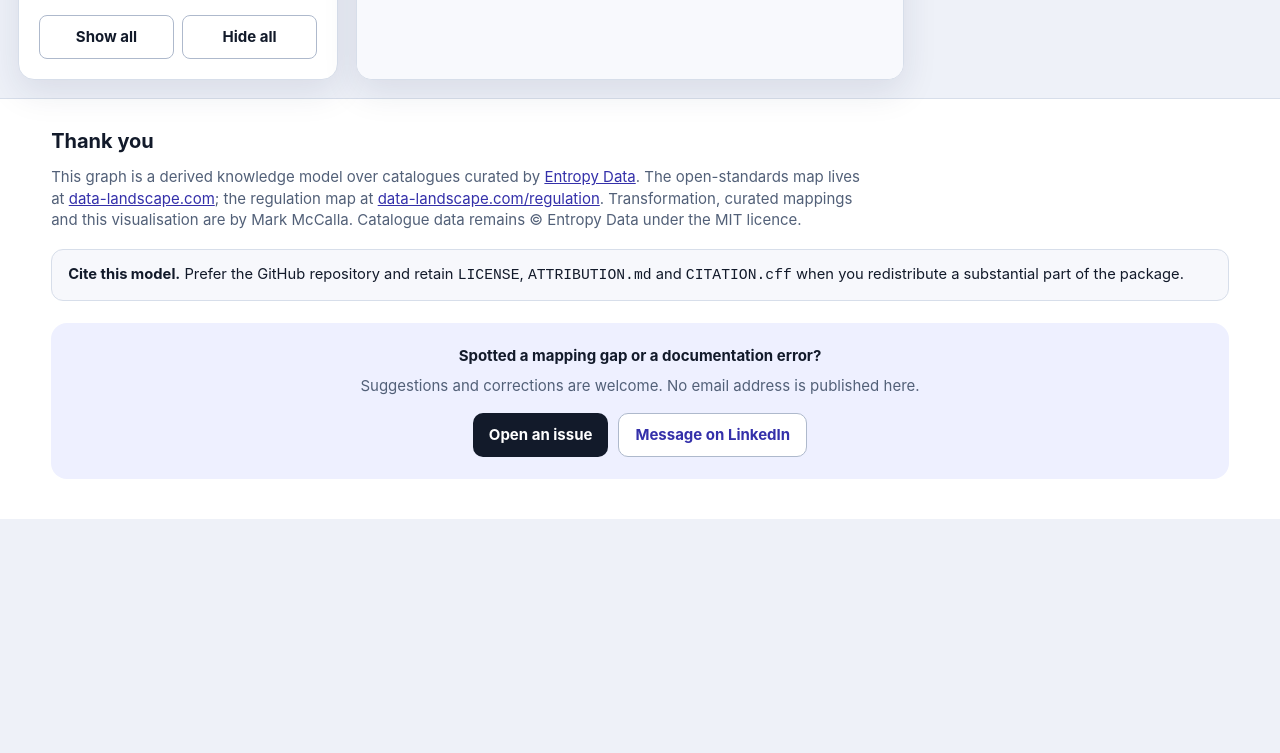
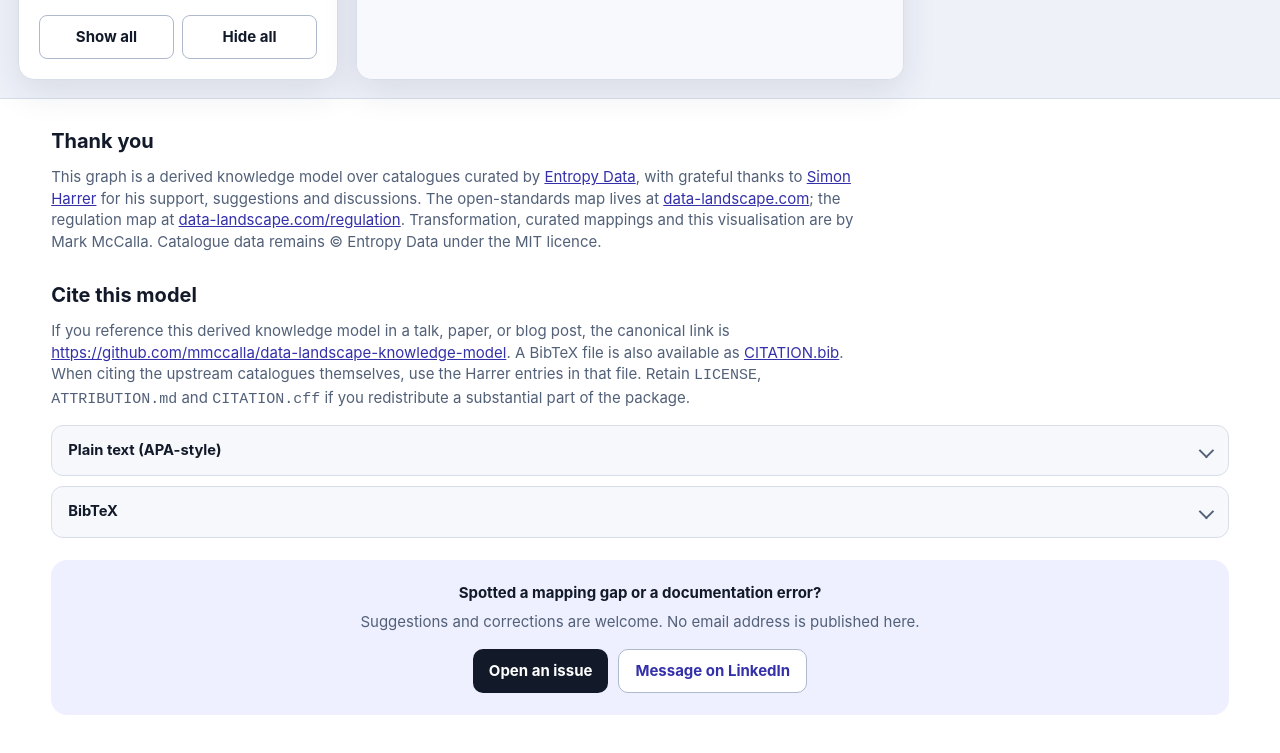
Before and after one commit to mmccalla/data-landscape-knowledge-model, a website: page graph.html in a window 1280 px wide. Shown: the part 2302-3055 px from the top of the page. Before the commit the page ends 2821 px from the top, so only its background shows below. Drawn offline with Linux system fonts and the light colour scheme; animation ran at ten frames a second.

Commit message:
Release 1.0.14 — Citations (#22)
Release 1.0.14 — cite this model footer and Simon thanks.

Add APA/BibTeX concertinas, thank Simon Harrer, ship citation files on Pages, and stretch cite/CTA across the footer.

```diff
--- a/graph.html
+++ b/graph.html
@@ -53,23 +53,59 @@
       border-top: 1px solid var(--line);
     }
     .page-footer h2 { margin: 0 0 10px; font-size: 1.25rem; }
-    .page-footer p { margin: 0 0 12px; max-width: 820px; color: var(--muted); }
+    .page-footer > p { margin: 0 0 12px; max-width: 820px; color: var(--muted); }
     .page-footer a { color: #3430aa; }
-    .cite-box {
-      margin: 18px 0 0;
-      padding: 14px 16px;
+    .cite-section { margin: 28px 0 0; }
+    .cite-section > h2 { margin: 0 0 10px; font-size: 1.25rem; }
+    .cite-section > p { margin: 0 0 14px; max-width: 820px; color: var(--muted); }
+    .cite-panel {
+      margin: 0 0 10px;
       border: 1px solid var(--line);
       border-radius: 12px;
       background: var(--panel);
       color: var(--ink);
       font-size: .92rem;
+      overflow: hidden;
     }
+    .cite-panel summary {
+      cursor: pointer;
+      list-style: none;
+      padding: 14px 16px;
+      font-weight: 700;
+      display: flex;
+      align-items: center;
+      justify-content: space-between;
+      gap: 12px;
+    }
+    .cite-panel summary::-webkit-details-marker { display: none; }
+    .cite-panel summary::after {
+      content: "";
+      width: 0.55rem;
+      height: 0.55rem;
+      border-right: 2px solid var(--muted);
+      border-bottom: 2px solid var(--muted);
+      transform: rotate(45deg);
+      transition: transform .15s ease;
+      flex: 0 0 auto;
+    }
+    .cite-panel[open] summary::after { transform: rotate(-135deg); }
+    .cite-panel .cite-body {
+      margin: 0;
+      padding: 0 16px 16px;
+      overflow-x: auto;
+      font-family: ui-monospace, SFMono-Regular, Menlo, Consolas, monospace;
+      font-size: .86rem;
+      line-height: 1.45;
+      white-space: pre-wrap;
+    }
+    .cite-download { margin: 8px 0 0; font-size: .92rem; }
     .cta-box {
       margin-top: 22px;
       padding: 22px 18px;
       border-radius: 16px;
       background: #eef0ff;
       text-align: center;
+      width: 100%;
     }
     .cta-box p { margin: 0 auto 8px; max-width: 560px; color: var(--ink); }
     .cta-box .cta-lede { color: var(--muted); margin-bottom: 16px; }
@@ -295,10 +331,27 @@
 
   <footer class="page-footer">
     <h2>Thank you</h2>
-    <p>This graph is a derived knowledge model over catalogues curated by <a href="https://www.entropy-data.com/" rel="noopener">Entropy Data</a>. The open-standards map lives at <a href="https://www.data-landscape.com/" rel="noopener">data-landscape.com</a>; the regulation map at <a href="https://www.data-landscape.com/regulation.html" rel="noopener">data-landscape.com/regulation</a>. Transformation, curated mappings and this visualisation are by Mark McCalla. Catalogue data remains © Entropy Data under the MIT licence.</p>
-    <div class="cite-box">
-      <strong>Cite this model.</strong> Prefer the GitHub repository and retain <code>LICENSE</code>, <code>ATTRIBUTION.md</code> and <code>CITATION.cff</code> when you redistribute a substantial part of the package.
-    </div>
+    <p>This graph is a derived knowledge model over catalogues curated by <a href="https://www.entropy-data.com/" rel="noopener">Entropy Data</a>, with grateful thanks to <a href="https://www.data-landscape.com/" rel="noopener">Simon Harrer</a> for his support, suggestions and discussions. The open-standards map lives at <a href="https://www.data-landscape.com/" rel="noopener">data-landscape.com</a>; the regulation map at <a href="https://www.data-landscape.com/regulation.html" rel="noopener">data-landscape.com/regulation</a>. Transformation, curated mappings and this visualisation are by Mark McCalla. Catalogue data remains © Entropy Data under the MIT licence.</p>
+    <section class="cite-section" aria-labelledby="cite-heading">
+      <h2 id="cite-heading">Cite this model</h2>
+      <p>If you reference this derived knowledge model in a talk, paper, or blog post, the canonical link is <a href="https://github.com/mmccalla/data-landscape-knowledge-model" rel="noopener">https://github.com/mmccalla/data-landscape-knowledge-model</a>. A BibTeX file is also available as <a href="CITATION.bib" rel="noopener">CITATION.bib</a>. When citing the upstream catalogues themselves, use the Harrer entries in that file. Retain <code>LICENSE</code>, <code>ATTRIBUTION.md</code> and <code>CITATION.cff</code> if you redistribute a substantial part of the package.</p>
+      <details class="cite-panel">
+        <summary>Plain text (APA-style)</summary>
+        <pre class="cite-body">McCalla, M. (2026). <em>Data Landscape knowledge model</em>. https://github.com/mmccalla/data-landscape-knowledge-model/</pre>
+      </details>
+      <details class="cite-panel">
+        <summary>BibTeX</summary>
+        <pre class="cite-body">@misc{mccalla2026datalandscapeknowledgemodel,
+  author       = {McCalla, Mark},
+  title        = {Data Landscape knowledge model},
+  year         = {2026},
+  month        = aug,
+  howpublished = {\url{https://github.com/mmccalla/data-landscape-knowledge-model}},
+  note         = {Derived model over Entropy Data catalogues; not published by Entropy Data}
+}</pre>
+        <p class="cite-download">Download: <a href="CITATION.bib" rel="noopener">CITATION.bib</a></p>
+      </details>
+    </section>
     <div class="cta-box">
       <p><strong>Spotted a mapping gap or a documentation error?</strong></p>
       <p class="cta-lede">Suggestions and corrections are welcome. No email address is published here.</p>
--- a/package.json
+++ b/package.json
@@ -1,7 +1,7 @@
 {
   "name": "data-landscape-knowledge-model-visualisation",
   "private": true,
-  "version": "1.0.13",
+  "version": "1.0.14",
   "scripts": {
     "build": "node scripts/build-graph.mjs",
     "test": "npm run build && node --test tests/layout-ordering.test.mjs tests/graph-selection.test.mjs && python3 -m unittest tests/test_visualisation.py tests/test_authorship_consistency.py tests/test_namespace_consistency.py tests/test_check_secrets.py tests/test_check_cruft.py tests/test_check_csv_projection.py tests/test_product_typology.py tests/test_lineage_capability.py tests/test_p1_coherence.py tests/test_p1_jurisdiction.py",
```
Also changed, not shown: src/graph.template.html (+61 -8 lines), .github/workflows/pages.yml, CHANGELOG.md, 4 other files.
